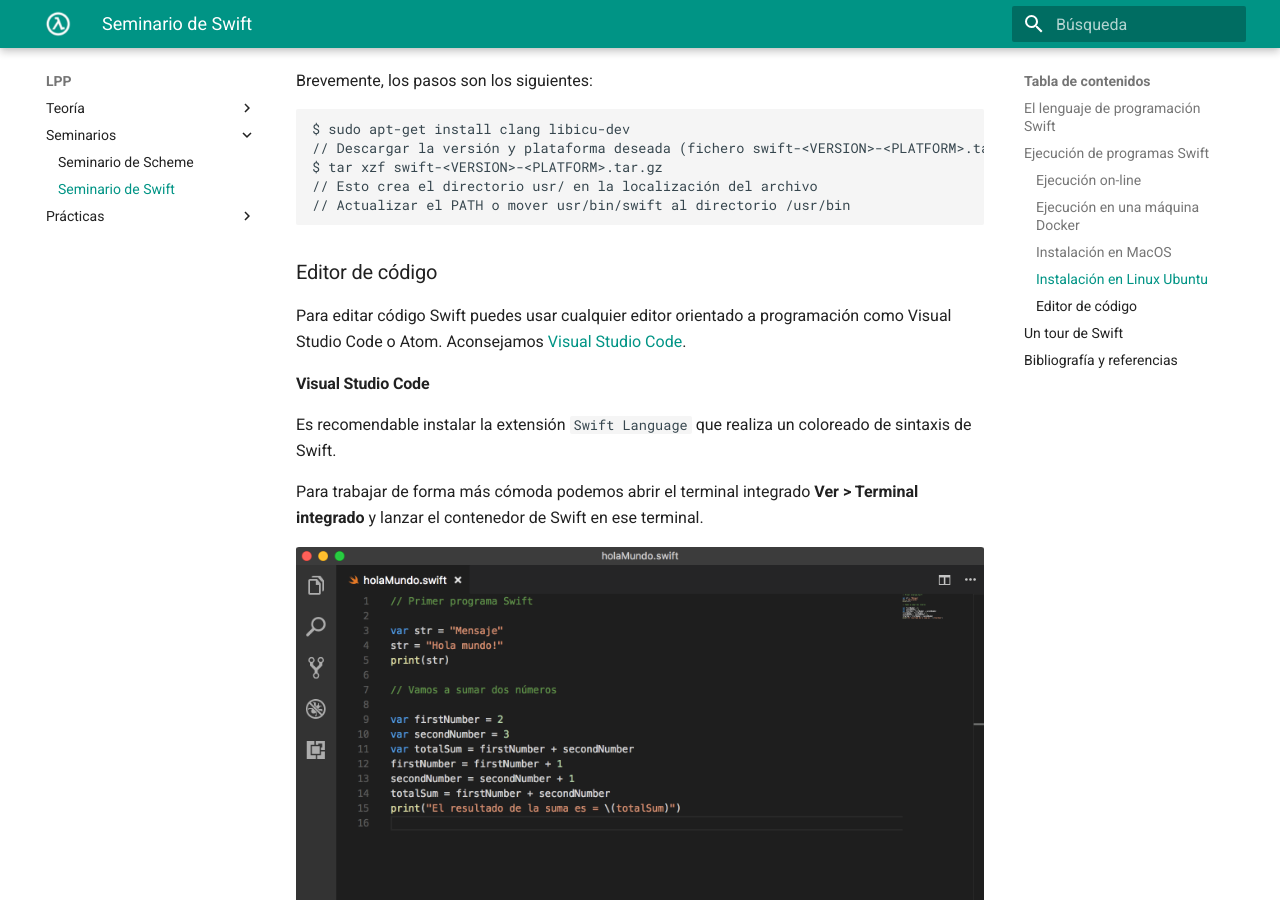
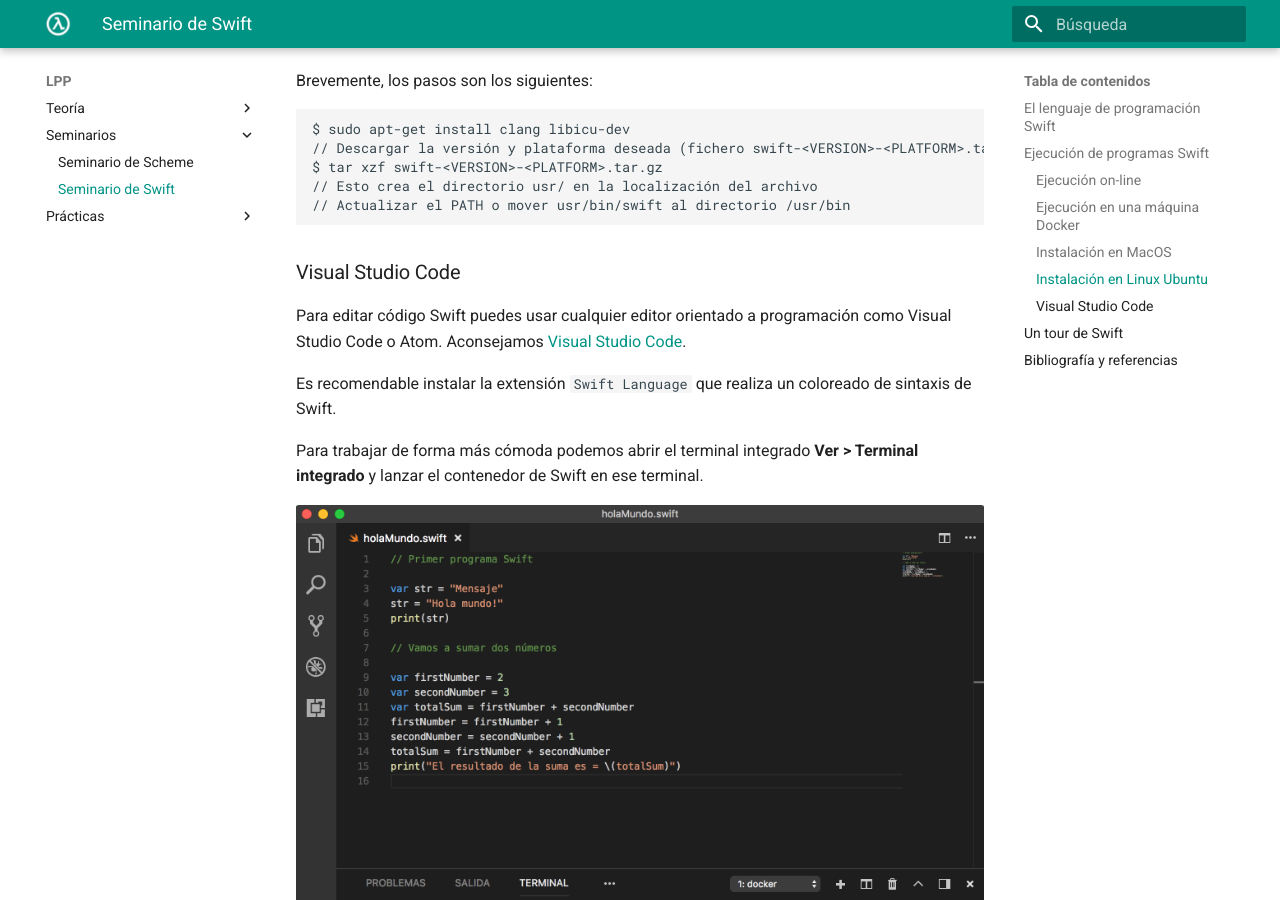
Before and after one commit to domingogallardo/apuntes-lpp, an MkDocs documentation site: the page built from docs/seminarios/seminario2-swift/seminario2-swift.md, in a window 1280 px wide and 900 px high, scrolled down 4927 px. Built offline with MkDocs 1.6.1 and Material for MkDocs 9.7.7, drawn with Linux system fonts in a browser that asks for light colours.

Commit message:
Docker Toolbox

````diff
--- a/docs/seminarios/seminario2-swift/seminario2-swift.md
+++ b/docs/seminarios/seminario2-swift/seminario2-swift.md
@@ -259,13 +259,11 @@ $ tar xzf swift-<VERSION>-<PLATFORM>.tar.gz
 // Actualizar el PATH o mover usr/bin/swift al directorio /usr/bin
 ```
 
-### Editor de código
+### Visual Studio Code ###
 
 Para editar código Swift puedes usar cualquier editor orientado a
 programación como Visual Studio Code o Atom. Aconsejamos [Visual Studio
 Code](https://code.visualstudio.com).
-
-#### Visual Studio Code ####
 
 Es recomendable instalar la extensión `Swift Language` que realiza un
 coloreado de sintaxis de Swift.
@@ -279,7 +277,7 @@ terminal.
 Puedes consultar los conceptos básicos de Visual Studio Code y el
 manual completo en [este enlace](https://code.visualstudio.com/docs).
 
-##### Integración del Docker Quickstart Terminal en Visual Studio Code
+#### Integración del Docker Quickstart Terminal en Visual Studio Code ####
 
 Abre un _Docker Quickstart Terminal_, ejecuta el siguiente comando y
 anota los valores de las variables de entorno:
````
